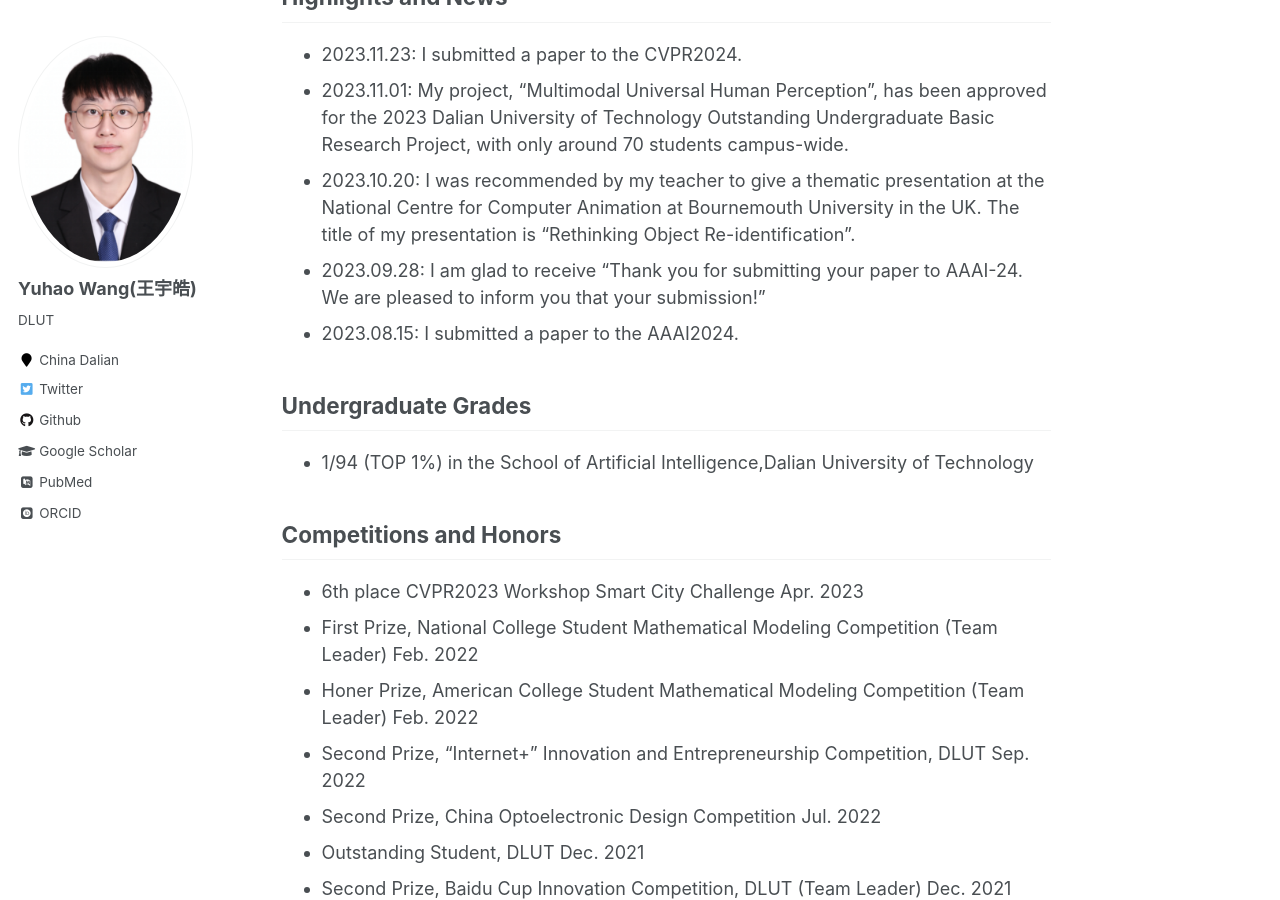
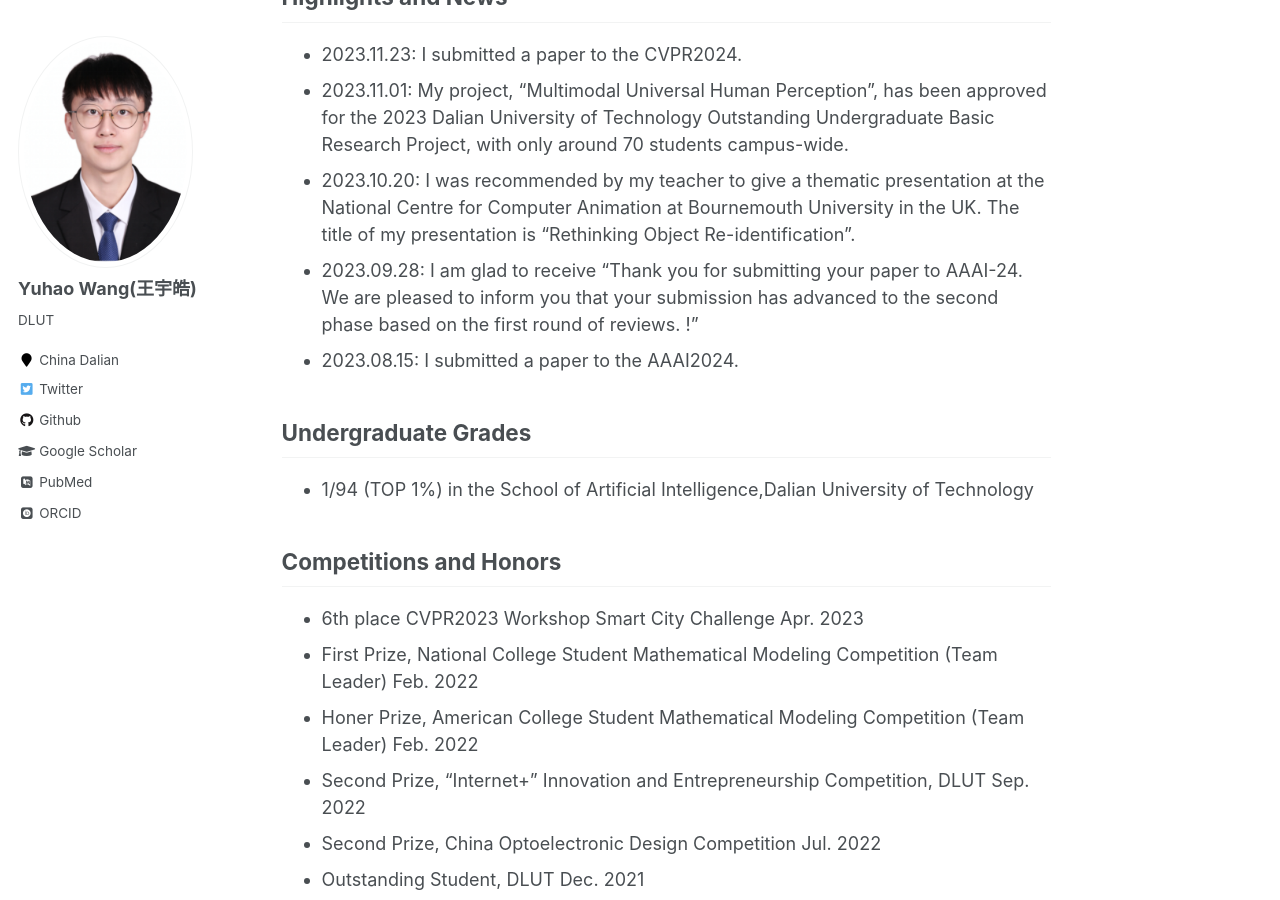
Before and after one commit to 924973292/924973292.github.io, a Jekyll site: the page built from _pages/about.md, in a window 1280 px wide and 900 px high, scrolled down 775 px. Built offline with Jekyll 4.4.1, drawn with Linux system fonts in a browser that asks for light colours; some web fonts are replaced.

Commit message:
pubchange

```diff
--- a/_pages/about.md
+++ b/_pages/about.md
@@ -30,7 +30,7 @@ Highlights and News
 - 2023.11.23: I submitted a paper to the CVPR2024.
 - 2023.11.01: My project, "Multimodal Universal Human Perception", has been approved for the 2023 Dalian University of Technology Outstanding Undergraduate Basic Research Project, with only around 70 students campus-wide.
 - 2023.10.20: I was recommended by my teacher to give a thematic presentation at the National Centre for Computer Animation at Bournemouth University in the UK. The title of my presentation is "Rethinking Object Re-identification".
-- 2023.09.28: I am glad to receive "Thank you for submitting your paper to AAAI-24. We are pleased to inform you that your submission!"
+- 2023.09.28: I am glad to receive "Thank you for submitting your paper to AAAI-24. We are pleased to inform you that your submission has advanced to the second phase based on the first round of reviews. !"
 - 2023.08.15: I submitted a paper to the AAAI2024.
 
 Undergraduate Grades
```
